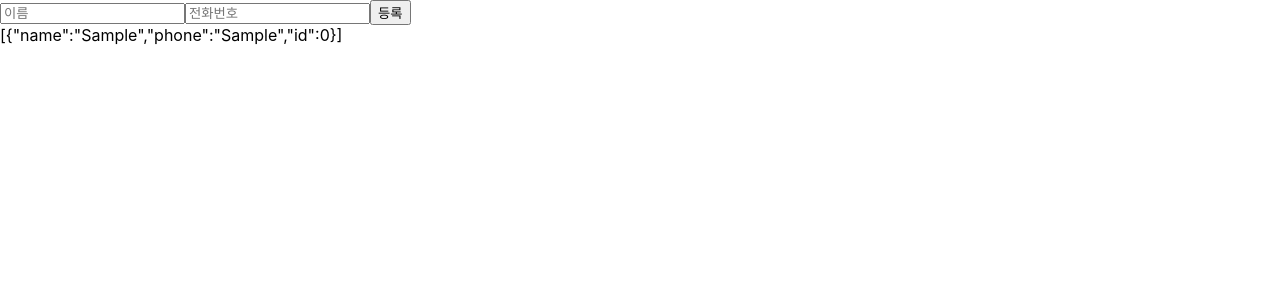
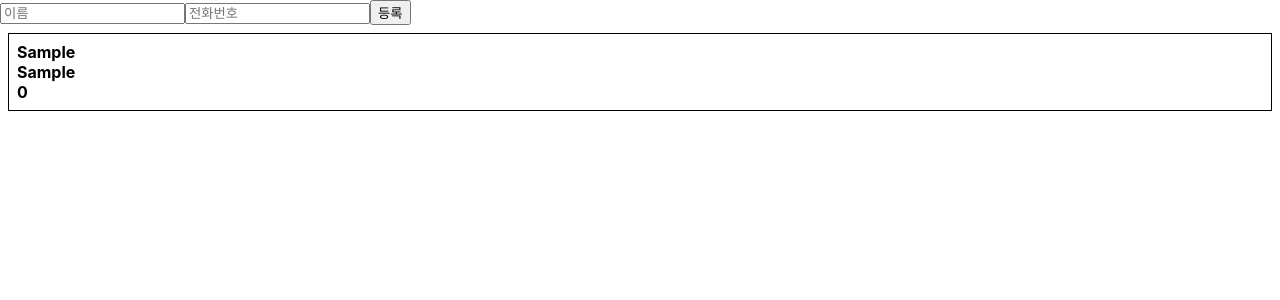
Before and after one commit to jaieve/impact-react-basic, a React (Create React App) app: page / in a window 1280 px wide. Both pictures are taken after typing "Sample", "Sample" into the empty fields and a click on the button "등록". Shown: the top 300 px of the page. Built offline with nearby package versions, Linux system fonts and the light colour scheme.

Commit message:
feat(array data rendering)

```diff
--- a/src/App.js
+++ b/src/App.js
@@ -1,5 +1,6 @@
 import React, {Component} from "react";
 import PhoneForm from './components/PhoneForm';
+import PhoneInfoList from "./components/PhoneInfoList";
 
 class App extends Component {
     id = 0;
@@ -20,7 +21,7 @@ class App extends Component {
         return (
         <div className="App">
             <PhoneForm onCreate={this.handleCreate}/>
-            {JSON.stringify(this.state.information)}<br />
+            <PhoneInfoList data={this.state.information}/>
         </div>
         );
     }
--- a/src/components/PhoneInfo.js
+++ b/src/components/PhoneInfo.js
@@ -12,6 +12,7 @@ class PhoneInfo extends Component {
             <div style={style}>
                 <div><b>{name}</b></div>
                 <div><b>{phone}</b></div>
+                <div><b>{id}</b></div>
             </div>
         );
     }
--- a/src/components/PhoneInfoList.js
+++ b/src/components/PhoneInfoList.js
@@ -2,12 +2,16 @@ import React, {Component} from 'react';
 import PhoneInfo from "./PhoneInfo";
 
 class PhoneInfoList extends Component {
+    static defaultProps = { //defaultProps를 정의할 때는 static을 적어주어야 한다.
+        data: []
+    }
+
     render() {
         const {data} = this.props;
+        // if (!data) return null;
         const list = data.map(
-            info => {<PhoneInfo info={info} key = {this.id} />
+            info => (<PhoneInfo info={info} key = {this.id} />)
         )
-
         return (
             <div>{list}
             </div>
```
